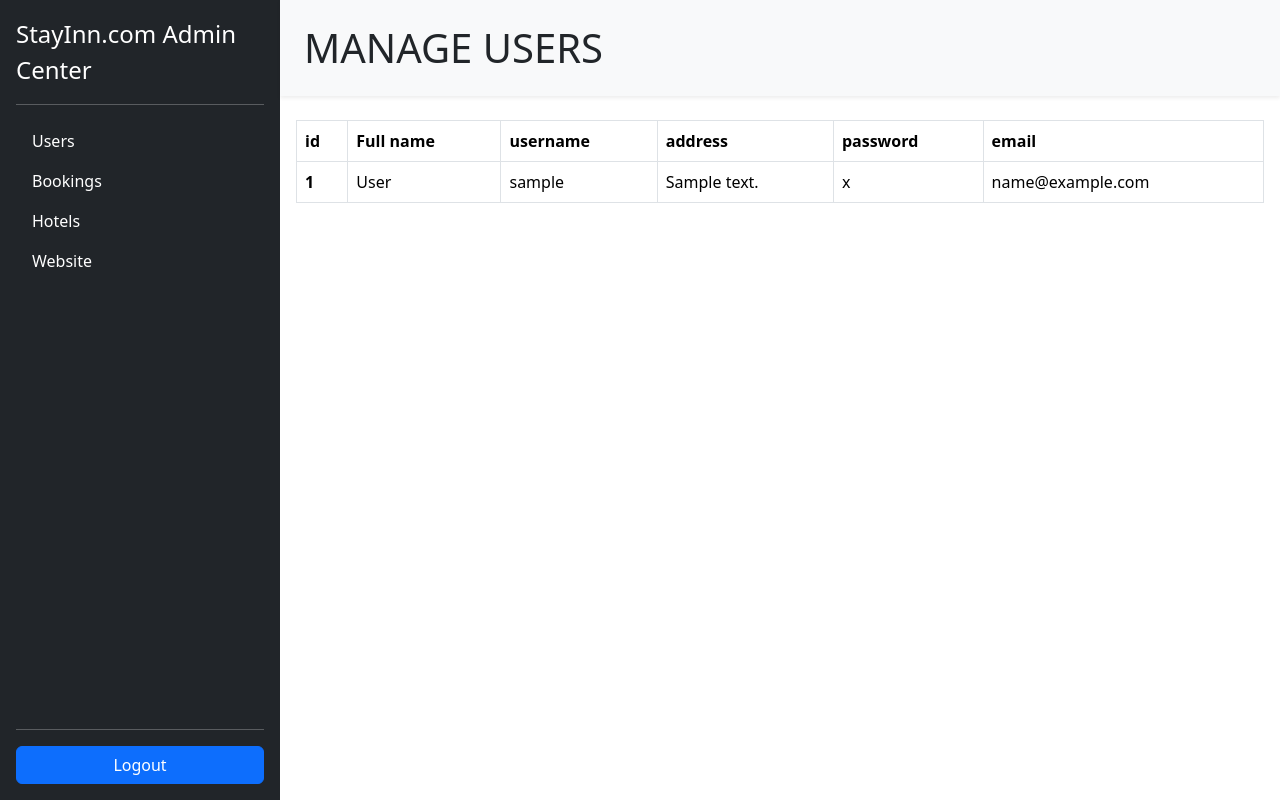
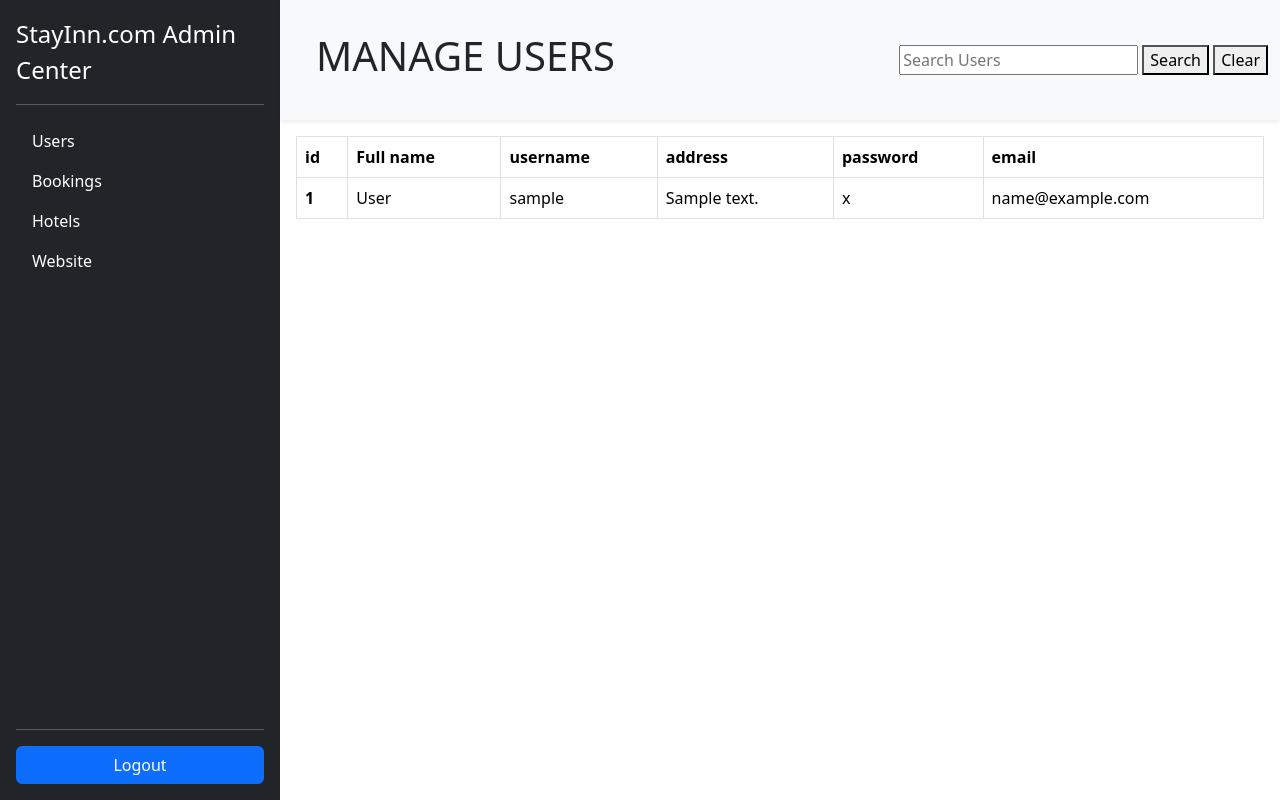
Before and after one commit to WesleyErasmus/oop_hotel_booking_app_php, a PHP site: page /cms/pages/users.php in a window 1280 px wide. Run offline with PHP 8.4, Linux system fonts and the light colour scheme; tables that the repository leaves empty or names only in its code hold one stand-in row (values such as "Sample post").

Commit message:
[ CMS - search.php ]: Created a reusable search component
[ users.php, bookings.php, hotels.php }:
1. Added a search bar with a clear button.
2. Added a global $_GET function to get the clear or search input

```diff
--- /dev/null
+++ b/cms/components/search.php
@@ -0,0 +1,68 @@
+<?php
+// Search users function by full name
+// ----------------------------------
+function search_users()
+{
+    // Db connect
+    $conn = new DatabaseConnector();
+    $conn = $conn->getConnection();
+
+    // Retrieving searchbar input and setting it to the $search variable
+    if (isset($_GET['search'])) {
+        $search = mysqli_real_escape_string($conn, $_GET['search']);
+    }
+    // Select query from user table for user full name
+    $sql = "SELECT * FROM user WHERE fullname LIKE '%$search%'";
+    $result = mysqli_query($conn, $sql);
+    $user = mysqli_fetch_all($result, MYSQLI_ASSOC);
+
+    // Returning search results
+    return $user;
+}
+
+
+// Search bookings by customer id
+// -------------------------------
+function search_bookings()
+{
+    // Db connect
+    $conn = new DatabaseConnector();
+    $conn = $conn->getConnection();
+
+    // Retrieving searchbar input and setting it to the $search variable
+    if (isset($_GET['search'])) {
+        $search = mysqli_real_escape_string($conn, $_GET['search']);
+    }
+    // Select query from booking table for customer id and booking number
+    $sql = "SELECT * FROM booking WHERE customerid LIKE '%$search%' OR bookingno LIKE '%$search%'";
+
+    $result = mysqli_query($conn, $sql);
+    $booking = mysqli_fetch_all($result, MYSQLI_ASSOC);
+
+    // Returning search results
+    return $booking;
+}
+
+
+// Search hotels by hotel name or hotel id
+// ---------------------------------------
+function search_hotels()
+{
+    // Db connect
+    $conn = new DatabaseConnector();
+    $conn = $conn->getConnection();
+
+    // Retrieving searchbar input and setting it to the $search variable
+    if (isset($_GET['search'])) {
+        $search = mysqli_real_escape_string($conn, $_GET['search']);
+    }
+    // Select query from hotel table for hotel name or hotel id
+    $sql = "SELECT * FROM hotel WHERE name LIKE '%$search%' OR id LIKE '%$search%'";
+
+    $result = mysqli_query($conn, $sql);
+    $hotel = mysqli_fetch_all($result, MYSQLI_ASSOC);
+
+    // Returning search results
+    return $hotel;
+}
+?>
--- a/cms/pages/users.php
+++ b/cms/pages/users.php
@@ -5,14 +5,51 @@
 $conn = new DatabaseConnector();
 $conn = $conn->getConnection();
 
+// Include search function
+include '../components/search.php';
+
+// Select all user data query
 $sql = "SELECT * FROM user";
 $result = mysqli_query($conn, $sql);
 $user = mysqli_fetch_all($result, MYSQLI_ASSOC);
 ?>
+
+<!-- Include side navbar -->
 <?php include '../includes/sidebar.php'; ?>
 
+<!-- Page container -->
 <div style="margin-left: 280px;">
-    <h1 class="p-4 sticky-top bg-light shadow-sm">MANAGE USERS</h1>
+    <!-- Page top navbar -->
+    <nav class="navbar bg-light sticky-top shadow-sm">
+        <div class="container-fluid">
+
+        <!-- Page heading -->
+            <h1 class="p-4">MANAGE USERS</h1>
+            <div class="d-flex">
+
+                <!-- Check if clear button or search button in the search form is set -->
+                <?php
+                if (isset($_GET['clear'])) {
+                    echo "<meta http-equiv='refresh' content='0;url=../pages/users.php'>";
+                    exit;
+                }
+                $search = "";
+                // Calling the search_users function
+                if (isset($_GET['search'])) {
+                    $user = search_users();
+                }
+                ?>
+                <!-- Search form -->
+                <form action="">
+                    <input type="text" name="search" placeholder="Search Users" value="<?php echo $search; ?>">
+                    <button type="submit">Search</button>
+                    <button type="submit" name="clear" value="clear">Clear</button>
+                </form>
+            </div>
+        </div>
+    </nav>
+
+    <!-- Users table -->
     <div class="container-fluid p-3">
         <table class="table table-bordered table-hover">
             <thead>
```
Also changed, not shown: cms/pages/bookings.php (+39 -2 lines), cms/pages/hotels.php (+39 -1 lines).
